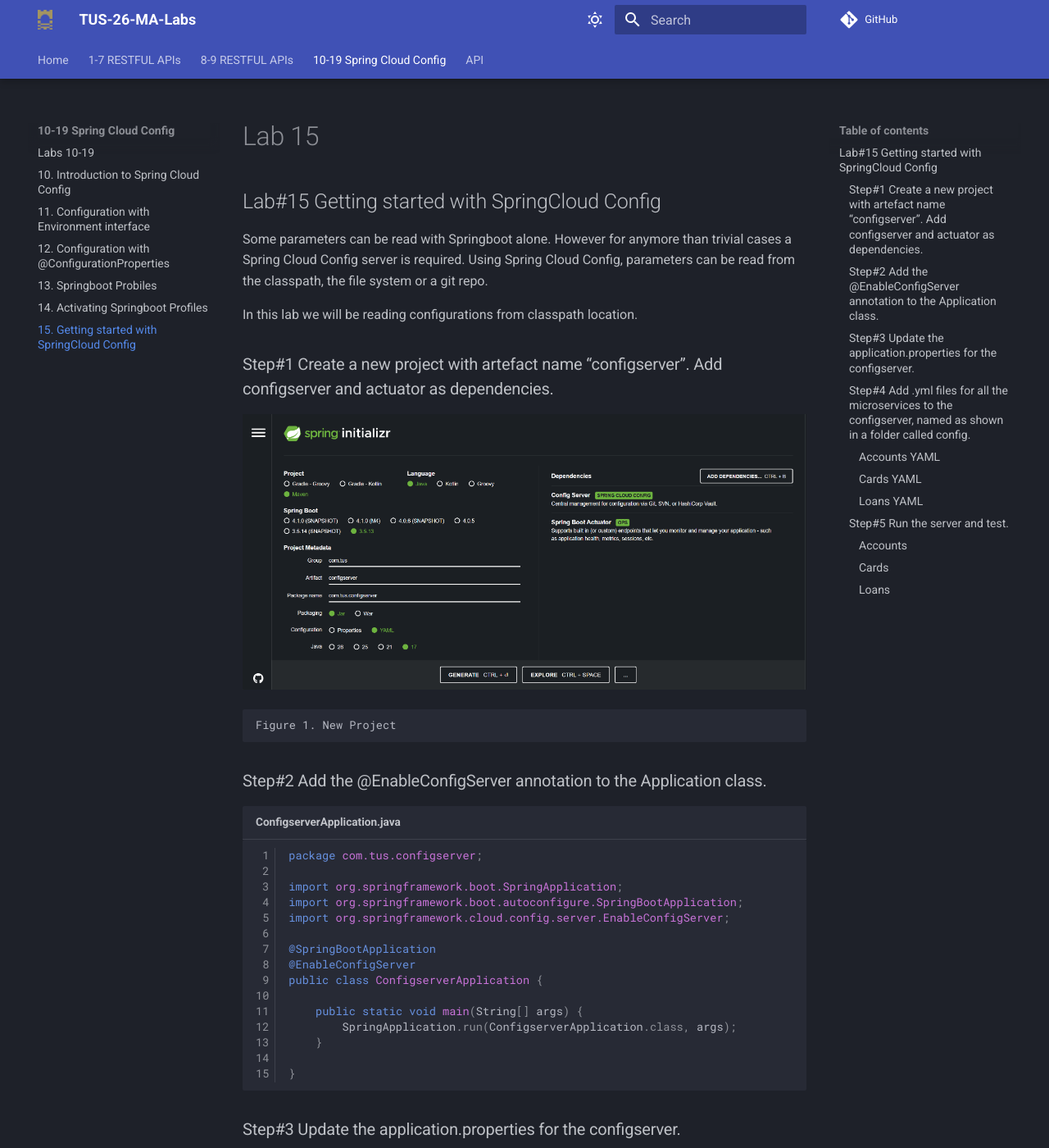
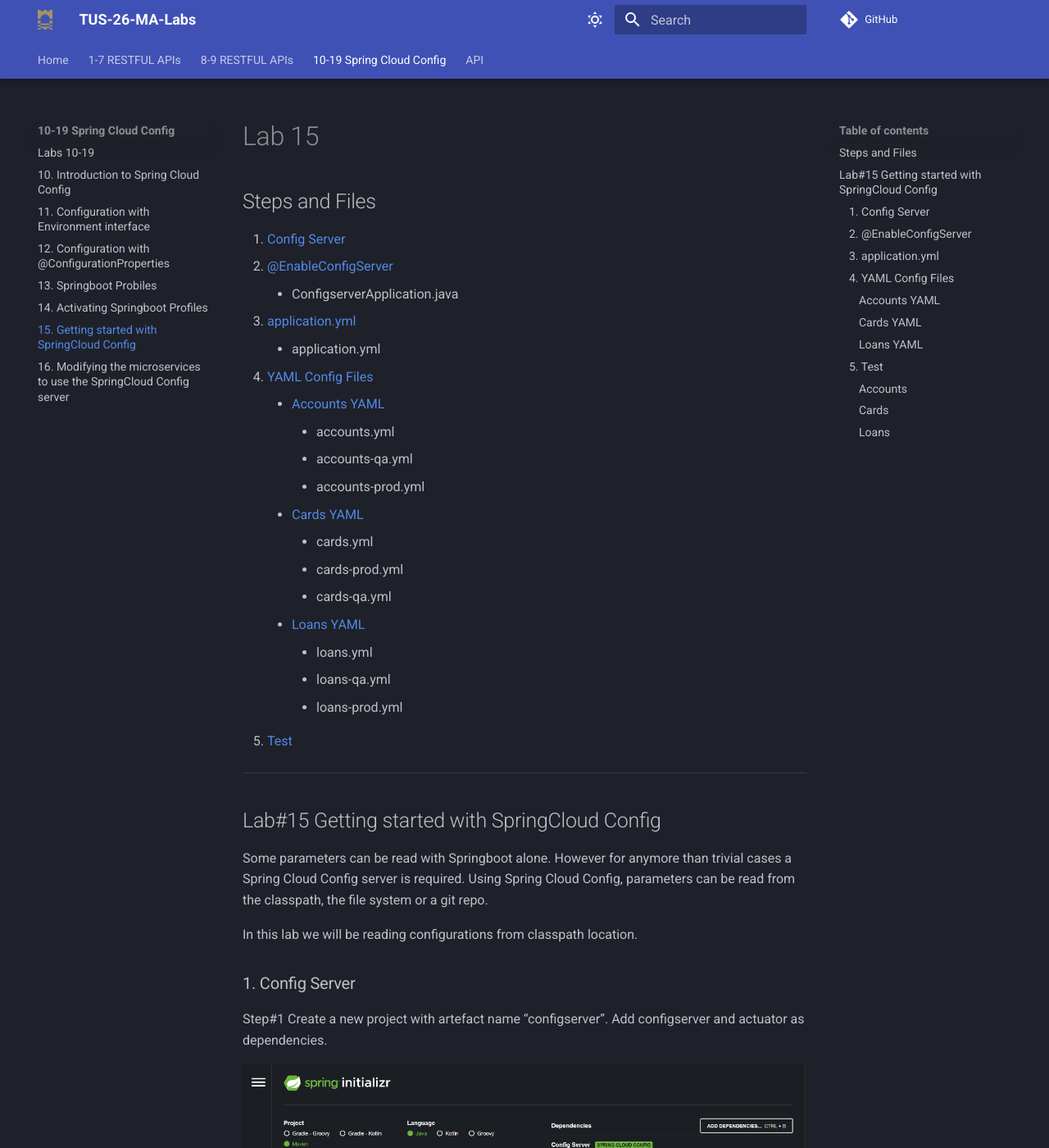
Before and after one commit to joeaoregan/TUS-26-MA-Labs, an MkDocs documentation site: the page built from docs/labs10-19/lab15/index.md, in a window 1280 px wide and 1400 px high. Shown: the whole window at 82% size. Built offline with MkDocs 1.6.1 and Material for MkDocs 9.7.7, drawn with Linux system fonts in a browser that asks for light colours; comment, search, counter and statistics services are not loaded; some of the changed text lies outside the part shown.

Commit message:
lab15: add internal links and file list

````diff
--- a/docs/labs10-19/lab15/index.md
+++ b/docs/labs10-19/lab15/index.md
@@ -1,4 +1,28 @@
 # Lab 15
+
+## Steps and Files
+
+1. [Config Server](#1-config-server)
+2. [@EnableConfigServer](#2-enableconfigserver)
+    - ConfigserverApplication.java
+3. [application.yml](#3-applicationyml)
+    - application.yml
+4. [YAML Config Files](#4-yaml-config-files)
+    - [Accounts YAML](#accounts-yaml)
+        - accounts.yml
+        - accounts-qa.yml
+        - accounts-prod.yml
+    - [Cards YAML](#cards-yaml)
+        - cards.yml
+        - cards-prod.yml
+        - cards-qa.yml
+    - [Loans YAML](#loans-yaml)
+        - loans.yml
+        - loans-qa.yml
+        - loans-prod.yml
+5. [Test](#5-test)
+
+---
 
 ## Lab#15 Getting started with SpringCloud Config
 
@@ -6,13 +30,17 @@
 
 In this lab we will be reading configurations from classpath location.
 
-### Step#1  Create a new project with artefact name “configserver”. Add configserver and actuator as dependencies.
+### 1. Config Server
+
+Step#1  Create a new project with artefact name “configserver”. Add configserver and actuator as dependencies.
 
 ![New Project](screenshot1.png)
 
     Figure 1. New Project
 
-### Step#2 Add the @EnableConfigServer annotation to the Application class.
+### 2. @EnableConfigServer
+
+Step#2 Add the @EnableConfigServer annotation to the Application class.
 
 ```java title="ConfigserverApplication.java" linenums="1"
 package com.tus.configserver;
@@ -32,7 +60,9 @@
 }
 ```
 
-### Step#3 Update the application.properties for the configserver.
+### 3. application.yml
+
+Step#3 Update the application.properties for the configserver.
 
 ```yaml title="application.yaml" linenums="1"
 spring:
@@ -52,7 +82,9 @@
 
 ---
 
-### Step#4 Add .yml files for all the microservices to the configserver, named as shown in a folder called config.
+### 4. YAML Config Files
+
+Step#4 Add .yml files for all the microservices to the configserver, named as shown in a folder called config.
 
 #### Accounts YAML
 
@@ -181,7 +213,9 @@
 
 ---
 
-### Step#5 Run the server and test.
+### 5. Test
+
+Step#5 Run the server and test.
 
 **Note**: the default values are also returned
 
--- a/mkdocs.yml
+++ b/mkdocs.yml
@@ -77,6 +77,7 @@
     - 13. Springboot Probiles: labs10-19/lab13/index.md
     - 14. Activating Springboot Profiles: labs10-19/lab14/index.md
     - 15. Getting started with SpringCloud Config: labs10-19/lab15/index.md
+    - 16. Modifying the microservices to use the SpringCloud Config server: labs10-19/lab16/index.md
   - API:
     - API Endpoints: api/index.md
     - Accounts API: api/accounts.md
````
Also changed, not shown: docs/labs10-19/lab10/index.md (+1 -1 lines), docs/labs10-19/lab16/index.md (added).
